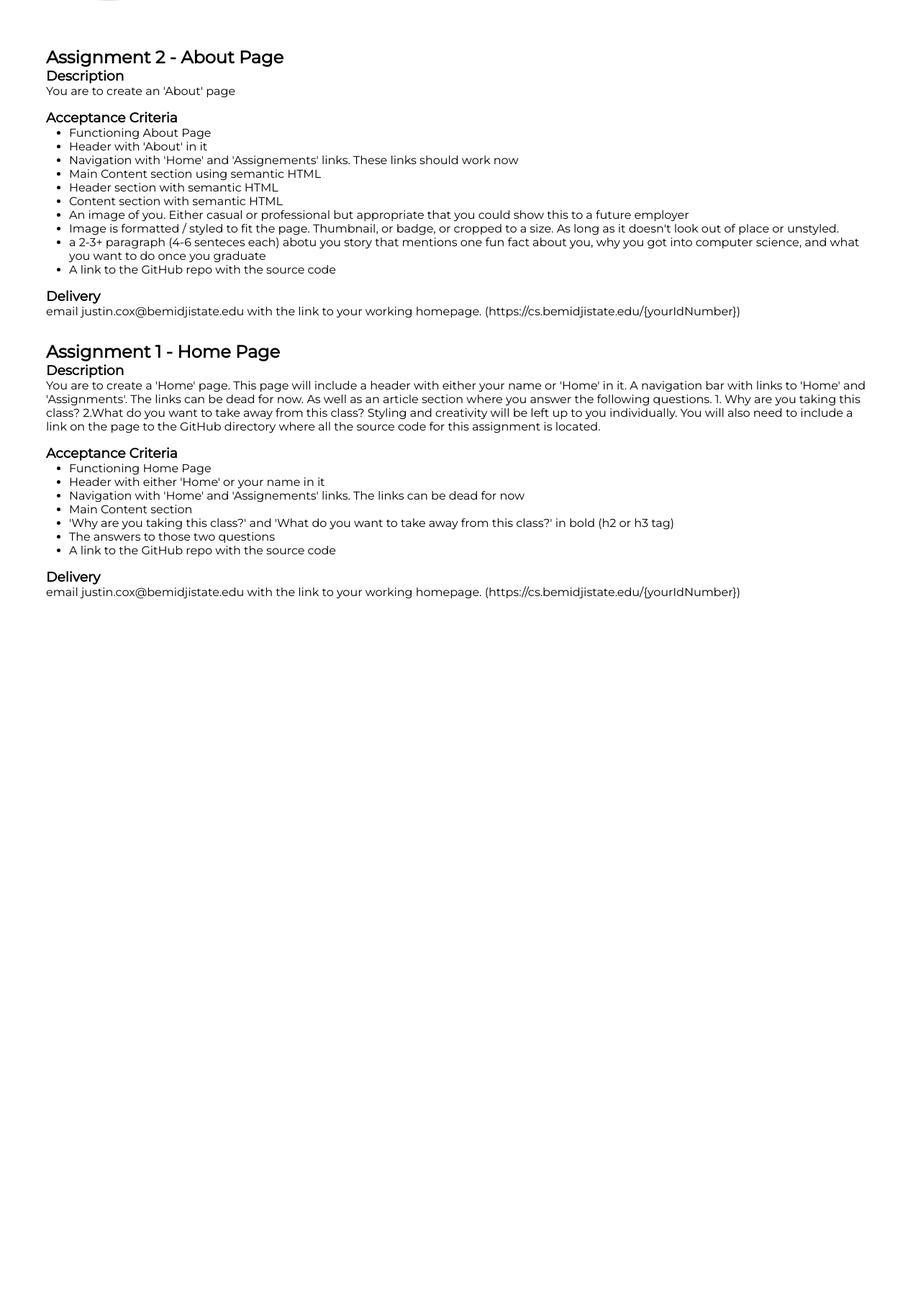
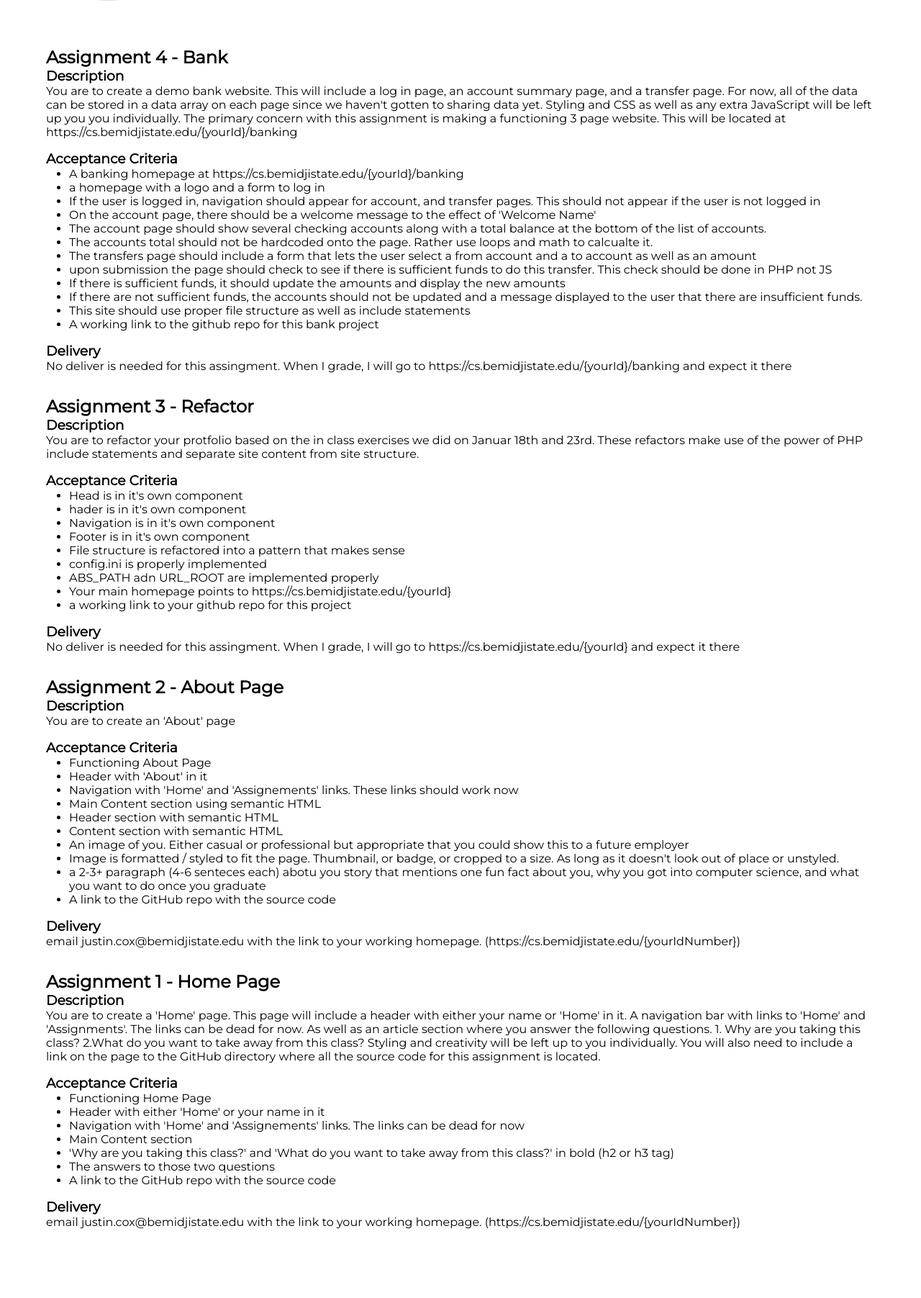
Before and after one commit to justincox56601/cs3270, a PHP site: page /assignments in a window 1280 px wide. Shown: the part 338-2141 px from the top of the page at 72% size. Before the commit the page ends 1170 px from the top, so only its background shows below. Run offline with PHP 8.4, Linux system fonts and the light colour scheme; data that the repository does not hold is empty; a map, chart or similar area stays blank.

Commit message:
added assignements 3 and 4

```diff
--- a/assignments/index.php
+++ b/assignments/index.php
@@ -5,6 +5,41 @@ $URL_BASE = $config[$environment]['URL_BASE'];
 $data = [
     'pageTitle' => 'Assignments',
     "assignments" =>[
+        [
+            'title' => 'Assignment 4 - Bank',
+            'description' =>"You are to create a demo bank website.  This will include a log in page, an account summary page, and a transfer page.  For now, all of the data can be stored in a data array on each page since we haven't gotten to sharing data yet. Styling and CSS as well as any extra JavaScript will be left up you you individually.  The primary concern with this assignment is making a functioning 3 page website.  This will be located at https://cs.bemidjistate.edu/{yourId}/banking",
+            'acceptanceCriteria' => [
+                "A banking homepage at https://cs.bemidjistate.edu/{yourId}/banking",
+                "a homepage with a logo and a form to log in",
+                "If the user is logged in, navigation should appear for account, and transfer pages.  This should not appear if the user is not logged in",
+                "On the account page, there should be a welcome message to the effect of 'Welcome Name'",
+                "The account page should show several checking accounts along with a total balance at the bottom of the list of accounts.",
+                "The accounts total should not be hardcoded onto the page.  Rather use loops and math to calcualte it.",
+                "The transfers page should include a form that lets the user select a from account and a to account as well as an amount",
+                "upon submission the page should check to see if there is sufficient funds to do this transfer.  This check should be done in PHP not JS",
+                "If there is sufficient funds, it should update the amounts and display the new amounts",
+                "If there are not sufficient funds, the accounts should not be updated and a message displayed to the user that there are insufficient funds.",
+                "This site should use proper file structure as well as include statements",
+                "A working link to the github repo for this bank project"
+            ],
+            'delivery' => "No deliver is needed for this assingment.  When I grade, I will go to https://cs.bemidjistate.edu/{yourId}/banking and expect it there"
+        ],
+        [
+            'title' => 'Assignment 3 - Refactor',
+            'description' =>"You are to refactor your protfolio based on the in class exercises we did on Januar 18th and 23rd.  These refactors make use of the power of PHP include statements and separate site content from site  structure.",
+            'acceptanceCriteria' => [
+                "Head is in it's own component",
+                "hader is in it's own component",
+                "Navigation is in it's own component",
+                "Footer is in it's own component",
+                "File structure is refactored into a pattern that makes sense",
+                "config.ini is properly implemented",
+                "ABS_PATH adn URL_ROOT are implemented properly",
+                "Your main homepage points to https://cs.bemidjistate.edu/{yourId}",
+                "a working link to your github repo for this project"
+            ],
+            'delivery' => "No deliver is needed for this assingment.  When I grade, I will go to https://cs.bemidjistate.edu/{yourId} and expect it there"
+        ],
         [
             'title' => 'Assignment 2 - About Page',
             'description' =>"You are to create an 'About' page",
@@ -38,6 +73,7 @@ $data = [
         ],
 
 
+
     ]
     ];
 
```
